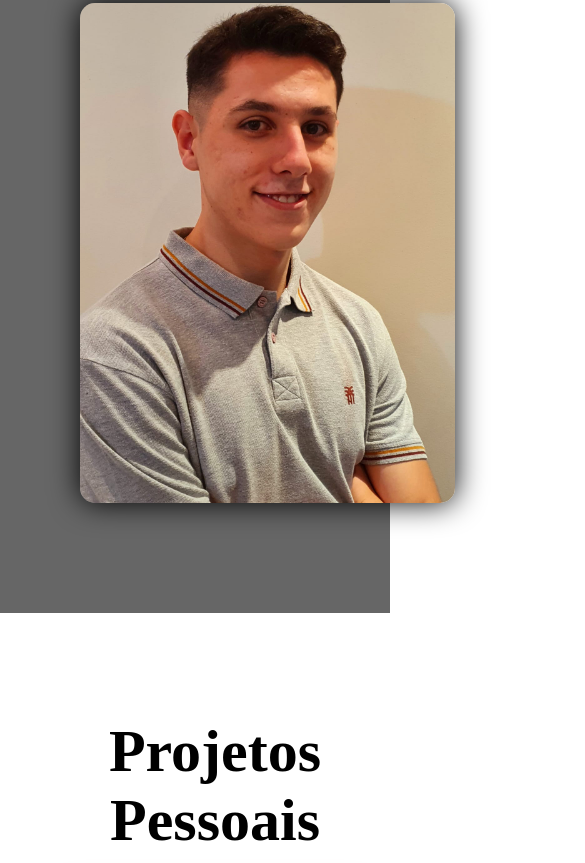
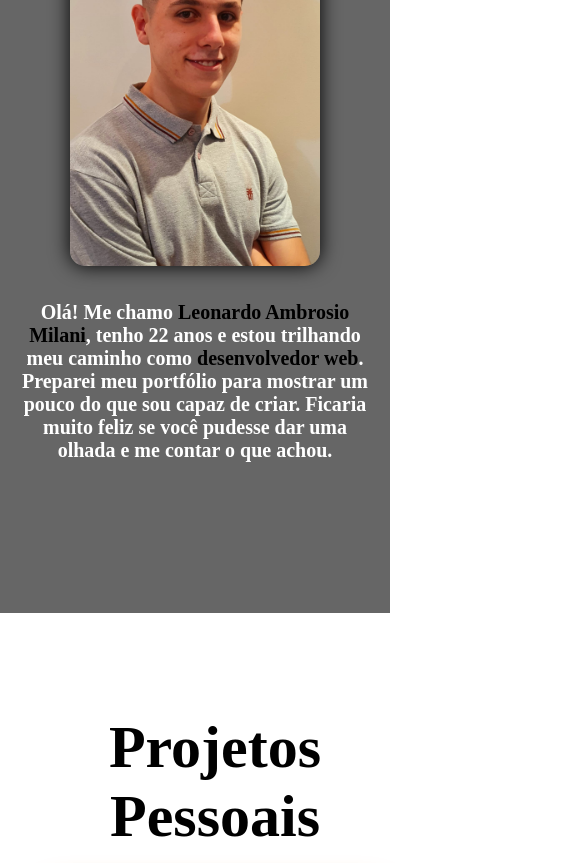
Before and after one commit to LeoMilani/Portfolio, a plain HTML site: page index.html in a window 390 px wide. Shown: the part 87-950 px from the top of the page, 585 px wide, since content can reach past the window. Drawn offline with nearby package versions, Linux system fonts and the light colour scheme; a script that the page names is missing.

Commit message:
Update default.css

```diff
--- a/default.css
+++ b/default.css
@@ -204,3 +204,42 @@ footer div.footer h1 {}
 footer div.footer i {
 	color: black;
 }
+
+
+
+@media only screen and (min-width:0px) and (max-width:576px) {
+
+	header div.img img {
+		position: static;
+		display: block;
+		margin: 20px auto;
+		width: 90%;
+		max-width: 250px;
+		height: auto;
+		box-shadow: 0px 0px 20px 0px black;
+	}
+
+	/* Ajusta o texto para caber na tela */
+	header div.text h2 {
+		position: static;
+		padding: 15px;
+		text-align: center;
+		font-size: 20px;
+		color: #fff;
+	}
+
+	/* Ajusta apenas os cards para ocupar largura ideal */
+	.cards div {
+		width: 90%;
+		height: auto;
+	}
+}
+
+@media only screen and (min-width:577px) and (max-width:767px) {}
+
+@media only screen and (min-width:768px) and (max-width:991px) {}
+
+
+@media only screen and (min-width:992px) and (max-width:1199px) {}
+
+@media (min-width:1200px) {}
```
